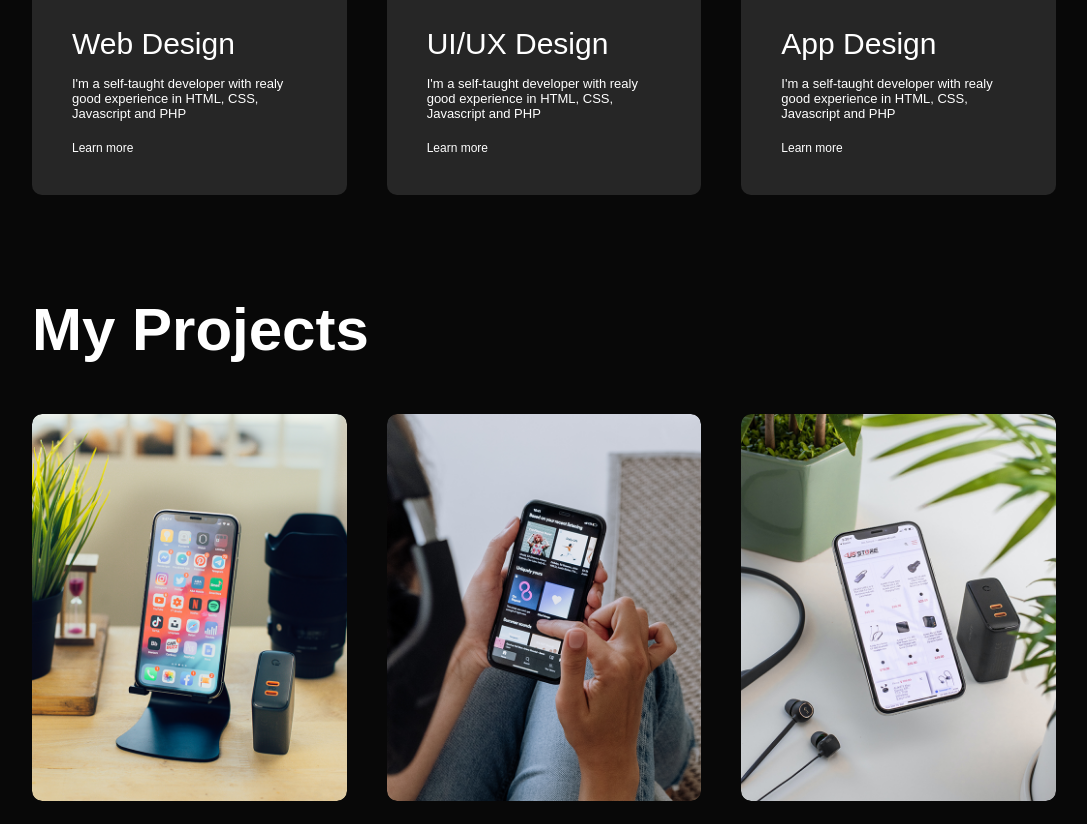
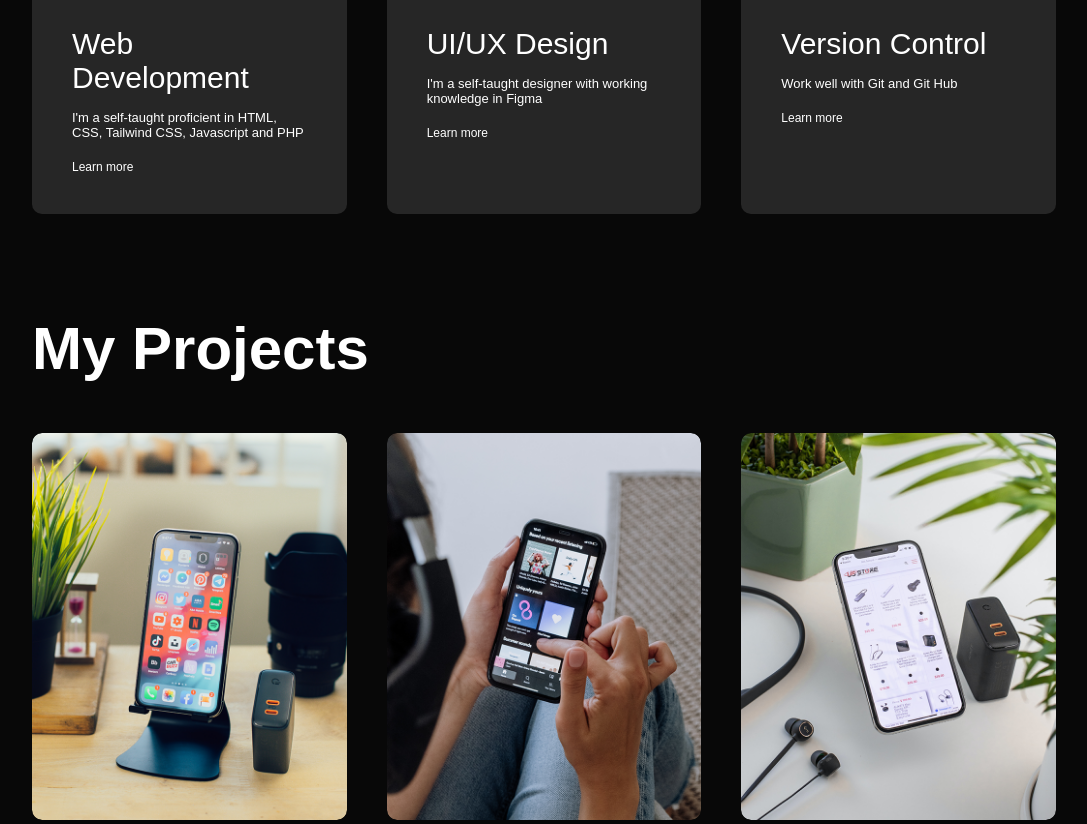
Before and after one commit to kipchumbaofficial/kipchumbaofficial.github.io, a plain HTML site: page index.html in a window 1280 px wide. Shown: the part 1574-2398 px from the top of the page, without its empty margins (96-1183 px from the left). Drawn offline with Linux system fonts and the light colour scheme.

Commit message:
Edited My Services

```diff
--- a/index.html
+++ b/index.html
@@ -81,20 +81,20 @@
             <div class="services-list">
                 <div>
                     <i class="fa-solid fa-code"></i>
-                    <h2>Web Design</h2>
-                    <p>I'm a self-taught developer with realy good experience in HTML, CSS, Javascript and PHP</p>
+                    <h2>Web Development</h2>
+                    <p>I'm a self-taught proficient in HTML, CSS, Tailwind CSS, Javascript and PHP </p>
                     <a href="#">Learn more</a>
                 </div>
                 <div>
                     <i class="fa-sharp fa-solid fa-crop-simple"></i>
                     <h2>UI/UX Design</h2>
-                    <p>I'm a self-taught developer with realy good experience in HTML, CSS, Javascript and PHP</p>
+                    <p>I'm a self-taught designer with working knowledge in Figma</p>
                     <a href="#">Learn more</a>
                 </div>
                 <div>
                     <i class="fa-brands fa-app-store"></i>
-                    <h2>App Design</h2>
-                    <p>I'm a self-taught developer with realy good experience in HTML, CSS, Javascript and PHP</p>
+                    <h2>Version Control</h2>
+                    <p>Work well with Git and Git Hub<p>
                     <a href="#">Learn more</a>
                 </div>
             </div>
```
